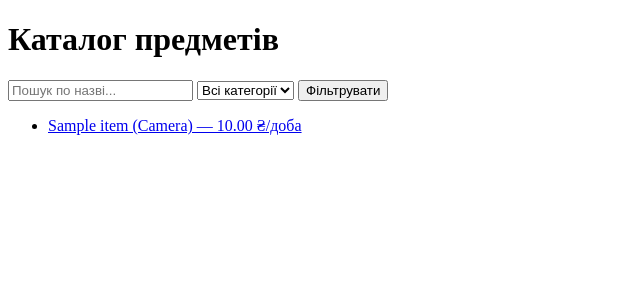
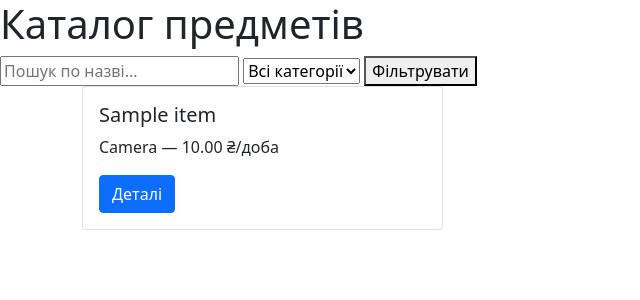
Before and after one commit to fand1l/items-rent, a Django app: page / in a window 1280 px wide. Shown: the top 300 px of the page, without its empty margins (0-640 px from the left). Run offline with Django 5.2, Linux system fonts and the light colour scheme; tables that the repository leaves empty hold one stand-in row (values such as "Sample post").

Commit message:
fast commit

```diff
--- a/ItemsRent/settings.py
+++ b/ItemsRent/settings.py
@@ -116,6 +116,8 @@
 # https://docs.djangoproject.com/en/5.2/howto/static-files/
 
 STATIC_URL = 'static/'
+STATICFILES_DIR = [BASE_DIR / "static"]
+STATIC_ROOT = BASE_DIR / "staticfiles"
 
 # Default primary key field type
 # https://docs.djangoproject.com/en/5.2/ref/settings/#default-auto-field
--- a/main_app/templates/base.html
+++ b/main_app/templates/base.html
@@ -1,8 +1,10 @@
+{% load static %}
 <!DOCTYPE html>
 <html lang="uk">
 <head>
     <meta charset="UTF-8">
     <title>Items Rent</title>
+    <link href="https://cdn.jsdelivr.net/npm/bootstrap@5.0.2/dist/css/bootstrap.min.css" rel="stylesheet" integrity="sha384-EVSTQN3/azprG1Anm3QDgpJLIm9Nao0Yz1ztcQTwFspd3yD65VohhpuuCOmLASjC" crossorigin="anonymous">
 </head>
 <body>
     {% if messages %}
@@ -14,7 +16,7 @@
     {% endif %}
 
     {% block content %}
-    <!-- Контент сторінки -->
+
     {% endblock %}
 </body>
 </html>
--- a/main_app/templates/main_app/items_detail.html
+++ b/main_app/templates/main_app/items_detail.html
@@ -22,5 +22,5 @@
     </ul>
 {% endif %}
 
-<a href="{% url 'items_list' %}">← До каталогу</a>
+<a href="{% url 'main_app:items_list' %}">← До каталогу</a>
 {% endblock %}
--- a/main_app/templates/main_app/items_list.html
+++ b/main_app/templates/main_app/items_list.html
@@ -13,15 +13,23 @@
     <button type="submit">Фільтрувати</button>
 </form>
 
-<ul>
-    {% for item in items %}
-        <li>
-            <a href="{% url 'items_detail' item.pk %}">
-                {{ item.name }} ({{ item.get_category_display }}) — {{ item.price_per_day }} ₴/доба
-            </a>
-        </li>
-    {% empty %}
-        <li>Нічого не знайдено.</li>
-    {% endfor %}
-</ul>
-{% endblock %}
+<div class="container">
+    <div class="row row-cols-1 row-cols-md-2 row-cols-lg-3 g-3">
+            {% for item in items %}
+            <div class="col">
+                <div class="h-100">
+                    <div class="card">
+                        <div class="card-body">
+                            <h5 class="card-title">{{ item.name }}</h5>
+                            <p class="card-text">{{ item.get_category_display }} — {{ item.price_per_day }} ₴/доба</p>
+                            <a href="{% url 'main_app:items_detail' item.pk %}" class="btn btn-primary">Деталі</a>
+                        </div>
+                    </div>
+                </div>
+            </div>
+            {% empty %}
+                <p>Нічого не знайдено.</p>
+            {% endfor %}
+        {% endblock %}
+    </div>
+</div>
--- a/main_app/templates/main_app/my_rentals.html
+++ b/main_app/templates/main_app/my_rentals.html
@@ -9,7 +9,7 @@
             {{ rental.start_date }} — {{ rental.end_date }}<br>
             Статус: {{ rental.get_status_display }}
             {% if rental.status != "cancelled" %}
-                <form action="{% url 'rental_cancel' rental.pk %}" method="post" style="display:inline;">
+                <form action="{% url 'main_app:rental_cancel' rental.pk %}" method="post" style="display:inline;">
                     {% csrf_token %}
                     <button type="submit">Скасувати</button>
                 </form>
@@ -19,5 +19,5 @@
         <li>У вас немає оренд.</li>
     {% endfor %}
 </ul>
-<a href="{% url 'items_list' %}">← До каталогу</a>
+<a href="{% url 'main_app:items_list' %}">← До каталогу</a>
 {% endblock %}
--- a/main_app/urls.py
+++ b/main_app/urls.py
@@ -3,7 +3,7 @@
 
 app_name = "main_app"
 urlpatterns = [
-    path("", views.items_list, name="item_list"),
+    path("", views.items_list, name="items_list"),
     path("items/<int:pk>/", views.items_detail, name="items_detail"),
     path("rentals/", views.my_rentals, name="my_rentals"),
     path("rentals/<int:pk>/cancel/", views.rental_cancel, name="rental_cancel"),
```
